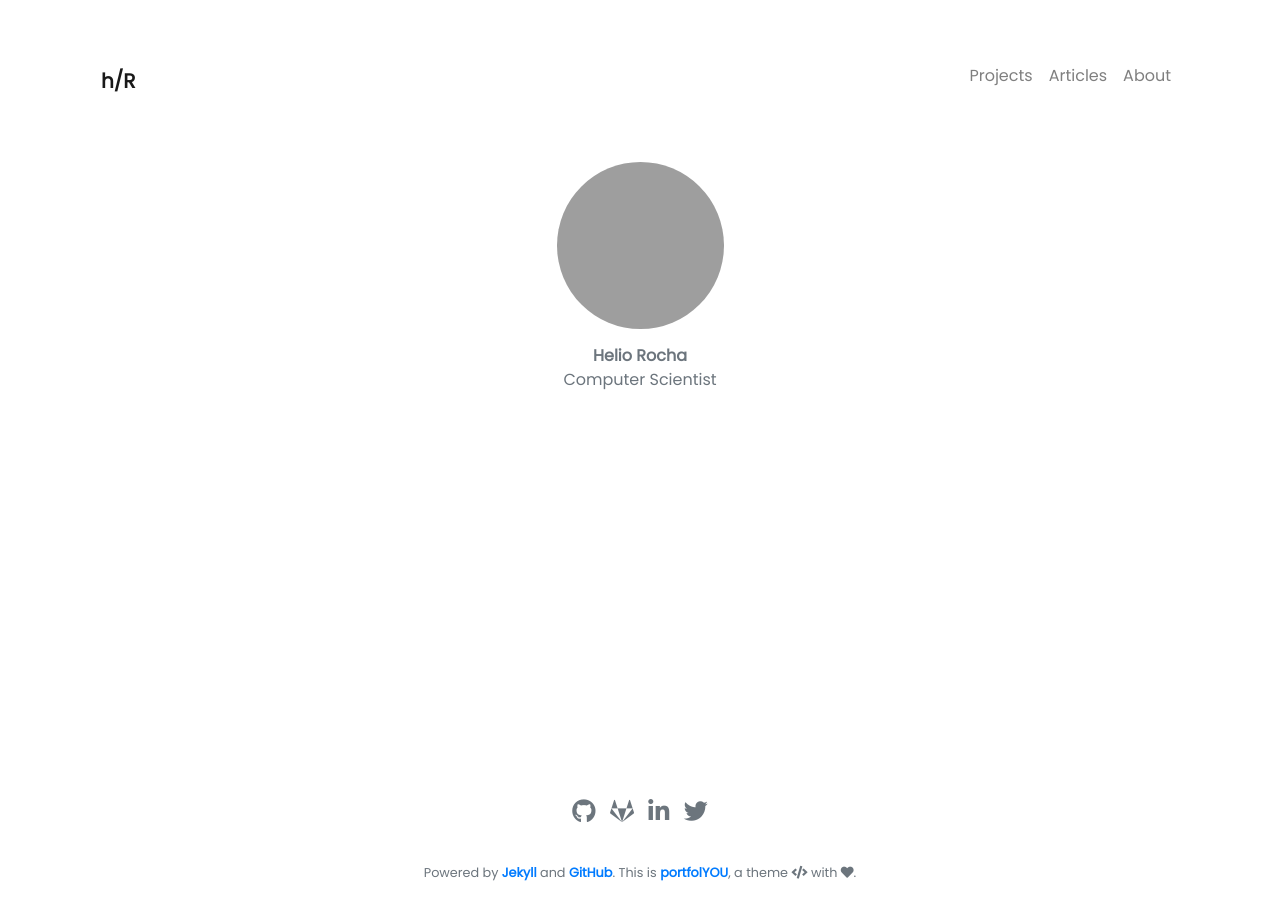
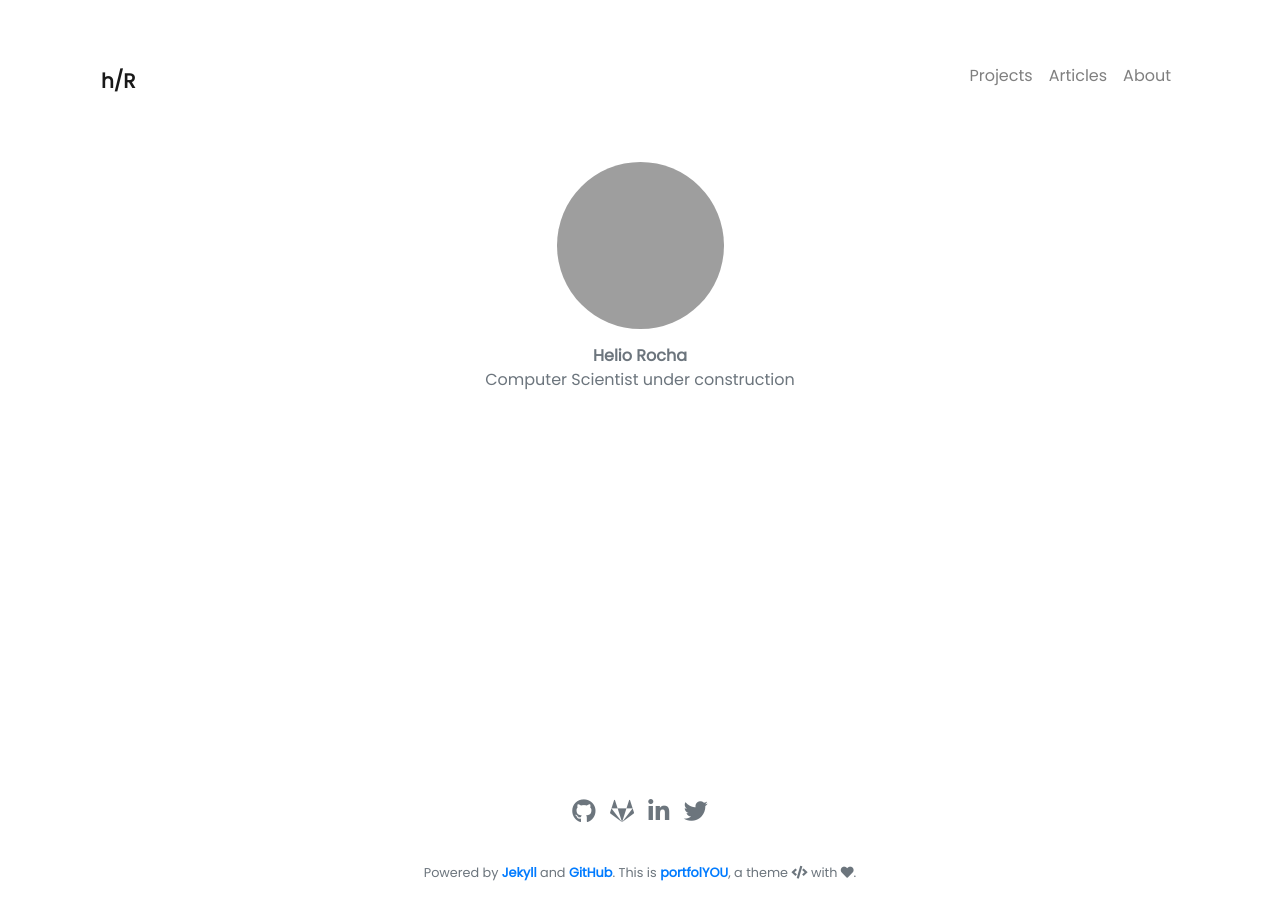
Before and after one commit to helioRocha/heliorocha.github.io, a Jekyll site: the page built from index.html, in a window 1280 px wide. Built offline with Jekyll 4.4.1, drawn with Linux system fonts in a browser that asks for light colours; nearby versions of some CDN libraries; grey boxes are pictures that could not be loaded.

Commit message:
Update _config.yml

```diff
--- a/_config.yml
+++ b/_config.yml
@@ -2,7 +2,7 @@
 title               : [h/R]
 description         : >-                               # >- means to ignore newlines until "url:"
                       <strong>Helio Rocha</strong><br>
-                      Computer Scientist
+                      Computer Scientist under construction
 #                      "I turn coffee :coffee: into code,
 #                      use tabs over spaces
 #                      and never broke production."
```
